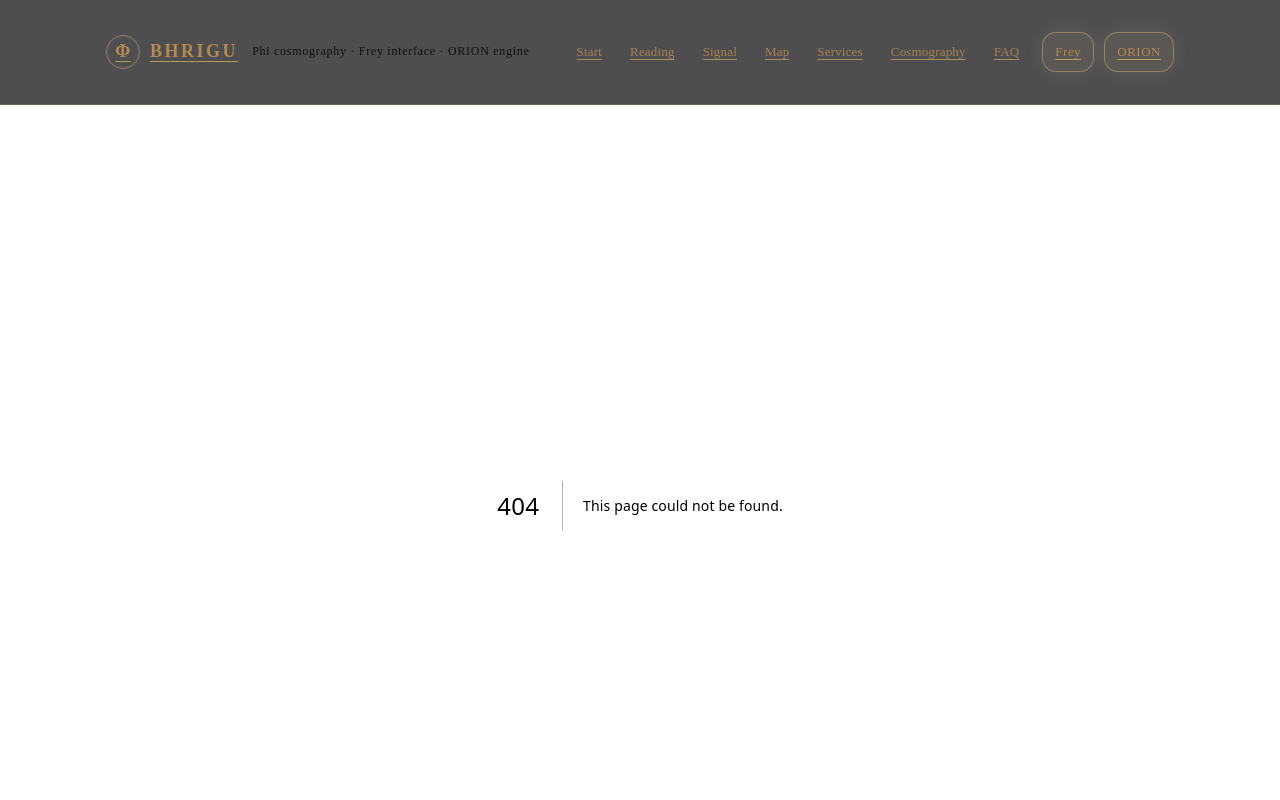
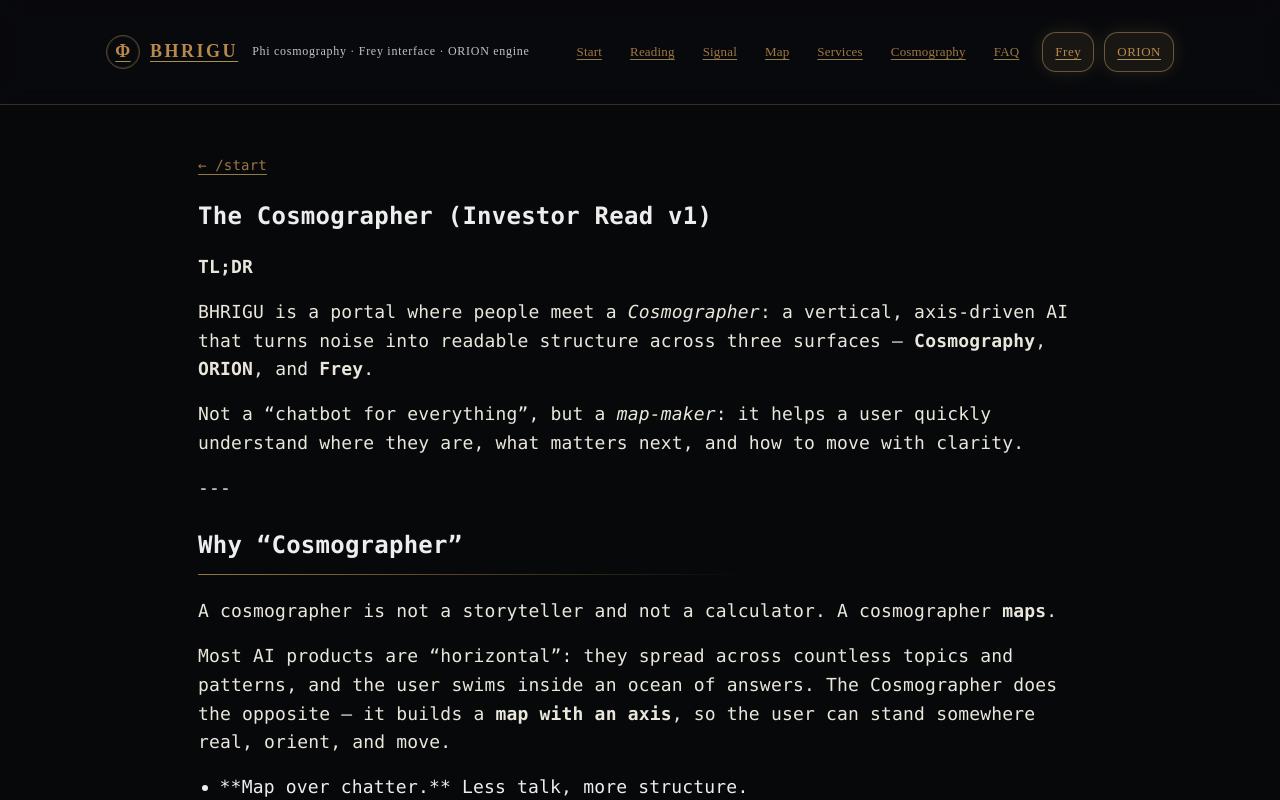
Before and after one commit to AiBhrigu/bhrigu-portal, a Next.js app: page /cosmographer in a window 1280 px wide. Before the commit this address had no page. Shown: the top 800 px of the page. Built offline with nearby package versions, Linux system fonts and the light colour scheme.

Commit message:
chore(content): cosmographer page (fix build v2)

```diff
--- /dev/null
+++ b/pages/cosmographer.js
@@ -0,0 +1,205 @@
+// ATOM_BHRIGU_PORTAL_COSMOGRAPHER_STORY_V1
+import Head from "next/head";
+
+const MD = String.raw`# The Cosmographer (Investor Read v1)
+
+**TL;DR**
+BHRIGU is a portal where people meet a *Cosmographer*: a vertical, axis‑driven AI that turns noise into readable structure across three surfaces — **Cosmography**, **ORION**, and **Frey**.
+Not a “chatbot for everything”, but a *map‑maker*: it helps a user quickly understand where they are, what matters next, and how to move with clarity.
+
+---
+
+## Why “Cosmographer”
+
+A cosmographer is not a storyteller and not a calculator. A cosmographer **maps**.
+
+Most AI products are “horizontal”: they spread across countless topics and patterns, and the user swims inside an ocean of answers. The Cosmographer does the opposite — it builds a **map with an axis**, so the user can stand somewhere real, orient, and move.
+
+- **Map over chatter.** Less talk, more structure.
+- **Orientation over overload.** Where you are → what is relevant → what’s next.
+- **A portal over a feed.** The experience is designed to be read, not scrolled.
+
+That’s why the name matters: it sets expectations and creates a stable identity users can trust.
+
+---
+
+## What we built (public surface)
+
+BHRIGU is the front door. Inside it:
+
+1) **Cosmography** — a readable frame for perception: “What is this world? What is the map?”
+2) **ORION** — a boundary of the core: a research‑grade engine (kept behind strict safety and IP boundaries).
+3) **Frey** — the interface boundary: the place where a user actually interacts and gets results.
+
+The portal is intentionally minimal: it’s a **navigation field** that keeps meaning clean and prevents feature sprawl.
+
+---
+
+## What “Vertical AI” means here
+
+“Vertical AI” is often used to mean “industry‑specific.” That’s not enough.
+For the Cosmographer, “vertical” means **axis‑first intelligence**:
+
+### 1) Axis before features
+Instead of stacking features, we fix an axis: a consistent logic of *what matters*.
+
+### 2) Layers, not randomness
+A vertical system answers in layers, always:
+- **L0 — outcome:** the direct answer or decision handle
+- **L1 — context:** the minimal frame needed to trust the answer
+- **L2 — next atom:** the smallest safe next step
+
+This prevents conversational drift and protects the user from “infinite chat” fatigue.
+
+### 3) Contracts and boundaries
+The Cosmographer is not “everything”. It is a **bounded instrument** with explicit do / don’t rules, including strict IP‑shielding.
+This makes the product *deployable* in the real world.
+
+---
+
+## Φ‑field as a principle of clarity (not mythology, not leakage)
+
+We use “Φ‑field” as a **design principle**: a discipline of clarity.
+
+In practice, Φ‑field means:
+
+- **One axis, low noise.** The interface must reduce cognitive friction.
+- **Golden rhythm.** Information is delivered in proportions the mind can hold.
+- **Crystallization.** Everything important becomes a stable artifact: a page, a contract, a snapshot, a result you can return to.
+- **No double meanings.** Text and navigation are cleaned until they read like a single instrument.
+
+This is not a claim about hidden physics. It is a product philosophy: **clarity beats complexity**.
+
+---
+
+## Who the creator is (without myth, without IP)
+
+The creator is an **architect of the axis**: someone who thinks in systems, cycles, and structures — and refuses feature chaos.
+
+In this collaboration:
+- The **Human** holds intention, direction, and responsibility.
+- The **Cosmographer** holds structure, language, and product coherence.
+
+The result is not “AI replacing a person.” It is a *precision tool* that amplifies a human architect’s ability to ship a coherent world.
+
+---
+
+## What users will be able to do soon
+
+This is the near‑term, public‑safe scope:
+
+1) **Enter through the portal and understand the system fast.**
+   No long onboarding, no “read the docs for two hours.”
+
+2) **Use Frey as the interaction interface.**
+   A user can submit a query, receive a structured output, and move to the next step without confusion.
+
+3) **Navigate into ORION and Cosmography surfaces.**
+   Where allowed, they see clear boundaries and a stable reading path.
+
+4) **Build trust through artifacts.**
+   Snapshots, logs, and stable pages prevent “it said something yesterday and now it changed.”
+
+What we *don’t* promise publicly:
+- Any internal mechanics or protected methods.
+- Any claims that depend on hidden algorithms.
+- Any speculative “AGI” rhetoric.
+
+We build a product people can **use**, not a myth people can share.
+
+---
+
+## Why this matters to investors
+
+This is a wedge into a real market problem: **AI fatigue**.
+
+People don’t need more answers. They need **orientation**:
+- What is signal vs noise?
+- What is the next safe step?
+- How do I trust the output?
+
+The Cosmographer is a new category: a vertical, axis‑based intelligence that behaves like a **map** instead of a chat. That category can expand into multiple domains while keeping the same core identity: *clarity + boundaries + artifacts*.
+
+---
+
+## The promise (simple)
+
+A Cosmographer doesn’t entertain you.
+It gives you a place to stand, a map to read, and a next step you can execute.
+
+That’s the product. That’s the system.
+
+---
+
+**Status**: public surface text · safe to share (no internal methods).`;
+
+function escapeHtml(s) {
+  return s.replace(/&/g,"&amp;").replace(/</g,"&lt;").replace(/>/g,"&gt;");
+}
+
+function mdToHtml(md) {
+  const lines = md.replace(/\r\n/g,"\n").split("\n");
+  let out = [];
+  let inUl = false;
+
+  const flushUl = () => {
+    if (inUl) { out.push("</ul>"); inUl = false; }
+  };
+
+  for (let raw of lines) {
+    const line = raw.trimEnd();
+    if (!line.trim()) {
+      flushUl();
+      out.push("");
+      continue;
+    }
+
+    const h3 = line.match(/^###\s+(.*)$/);
+    const h2 = line.match(/^##\s+(.*)$/);
+    const h1 = line.match(/^#\s+(.*)$/);
+    const li = line.match(/^[-*]\s+(.*)$/);
+
+    if (h1) { flushUl(); out.push(`<h1>${escapeHtml(h1[1])}</h1>`); continue; }
+    if (h2) { flushUl(); out.push(`<h2>${escapeHtml(h2[1])}</h2>`); continue; }
+    if (h3) { flushUl(); out.push(`<h3>${escapeHtml(h3[1])}</h3>`); continue; }
+
+    if (li) {
+      if (!inUl) { out.push("<ul>"); inUl = true; }
+      out.push(`<li>${escapeHtml(li[1])}</li>`);
+      continue;
+    }
+
+    flushUl();
+
+    let p = escapeHtml(line).replace(/\*\*(.+?)\*\*/g, "<strong>$1</strong>");
+    p = p.replace(/\*(.+?)\*/g, "<em>$1</em>");
+    p = p.replace(/\[([^\]]+)\]\(([^)]+)\)/g, '<a href="$2">$1</a>');
+    out.push(`<p>${p}</p>`);
+  }
+  flushUl();
+  return out.filter(x => x !== "").join("\n");
+}
+
+export default function Cosmographer() {
+  const html = mdToHtml(MD);
+  return (
+    <>
+      <Head>
+        <title>The Cosmographer · BHRIGU</title>
+        <meta name="description" content="Meet the Cosmographer: a vertical, axis-driven AI for cosmography, ORION, and Frey." />
+      </Head>
+      <main style={{ maxWidth: 920, margin: "0 auto", padding: "48px 18px" }}>
+        <div style={{ marginBottom: 18, opacity: 0.85, fontSize: 14 }}>
+          <a href="/start">← /start</a>
+        </div>
+        <article
+          style={{ lineHeight: 1.7, fontSize: 16 }}
+          dangerouslySetInnerHTML={{ __html: html }}
+        />
+        <div style={{ marginTop: 32, opacity: 0.7, fontSize: 13 }}>
+          EN-only. Surface description — no internal mechanics.
+        </div>
+      </main>
+    </>
+  );
+}
```
